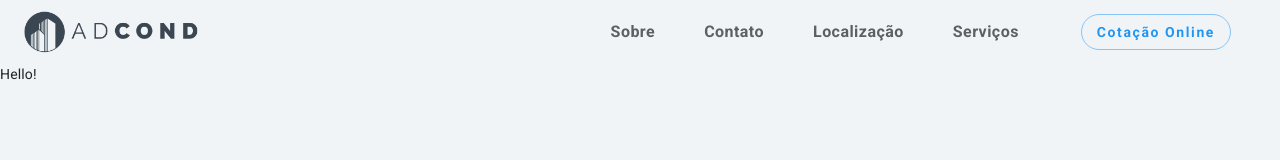
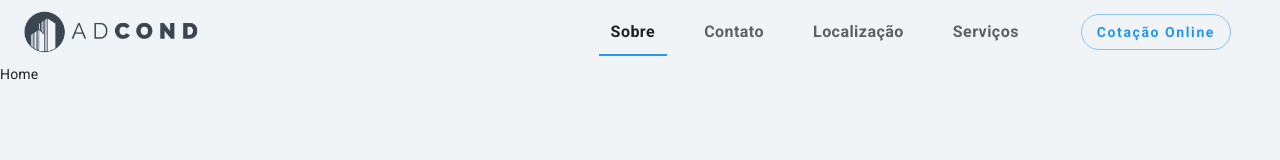
Before and after one commit to wscatao/adcond-adm, a React (Create React App) app: page / in a window 1280 px wide. Shown: the top 160 px of the page. Built offline with nearby package versions, Linux system fonts and the light colour scheme.

Commit message:
Tabs and Routes

```diff
--- a/src/components/App.jsx
+++ b/src/components/App.jsx
@@ -1,6 +1,7 @@
 import React from 'react';
 import { ThemeProvider } from '@material-ui/core/styles';
 import CssBaseline from "@material-ui/core/CssBaseline";
+import { BrowserRouter, Route, Switch } from 'react-router-dom';
 
 import Header from './ui/Header';
 import theme from './ui/Theme';
@@ -10,8 +11,18 @@ function App() {
     <div className='App'>
       <ThemeProvider theme={theme} >
         <CssBaseline />
-        <Header />
-        Hello!
+        <BrowserRouter>
+          <Header />
+          <Switch>
+            <Route exact path="/" component={() => <div>Home</div>} />
+            <Route exact path="/about" component={() => <div>About</div>} />
+            <Route exact path="/contact" component={() => <div>Contact</div>} />
+            <Route exact path="/residencial" component={() => <div>Residencial</div>} />
+            <Route exact path="/commercial" component={() => <div>Commercial</div>} />
+            <Route exact path="/condominium" component={() => <div>Condominium</div>} />
+            <Route exact path="/price" component={() => <div>Price</div>} />
+          </Switch>
+        </BrowserRouter>
       </ThemeProvider>
     </div>
   );
--- a/src/components/ui/Header.jsx
+++ b/src/components/ui/Header.jsx
@@ -1,4 +1,4 @@
-import React from 'react';
+import React, { useState } from 'react';
 import AppBar from '@material-ui/core/AppBar';
 import Toolbar from '@material-ui/core/Toolbar';
 import useScrollTrigger from '@material-ui/core/useScrollTrigger';
@@ -6,6 +6,7 @@ import Tabs from '@material-ui/core/Tabs';
 import Tab from '@material-ui/core/Tab';
 import Button from '@material-ui/core/Button';
 import { makeStyles } from '@material-ui/core/styles';
+import { Link } from 'react-router-dom';
 
 import logo from '../../assets/logotipo-alpha.png';
 
@@ -46,6 +47,11 @@ const useStyles = makeStyles((theme) => ({
 
 export default function Header(props) {
   const classes = useStyles();
+  const [value, setValue] = useState(0);
+
+  const handleChange = (event, newValue) => {
+    setValue(newValue)
+  };
 
   return (
     <>
@@ -53,13 +59,13 @@ export default function Header(props) {
         <AppBar>
           <Toolbar>
             <img src={logo} alt="Logo da Adcond Adm. de Condomínios" className={classes.logo} />
-            <Tabs className={classes.tabContainer}>
-              <Tab className={classes.tab} label="Sobre" />
-              <Tab className={classes.tab} label="Contato" />
-              <Tab className={classes.tab} label="Localização" />
+            <Tabs value={value} onChange={handleChange} className={classes.tabContainer}>
+              <Tab className={classes.tab} component={Link} to="/about" label="Sobre" />
+              <Tab className={classes.tab} component={Link} to="/contact" label="Contato" />
+              <Tab className={classes.tab} component={Link} to="/contact" label="Localização" />
               <Tab className={classes.tab} label="Serviços" />
             </Tabs>
-            <Button variant="outlined" color="secondary" className={classes.button}>Cotação Online</Button>
+            <Button component={Link} to="/price" variant="outlined" color="secondary" className={classes.button}>Cotação Online</Button>
           </Toolbar>
         </AppBar>
       </ElevationScroll>
```
